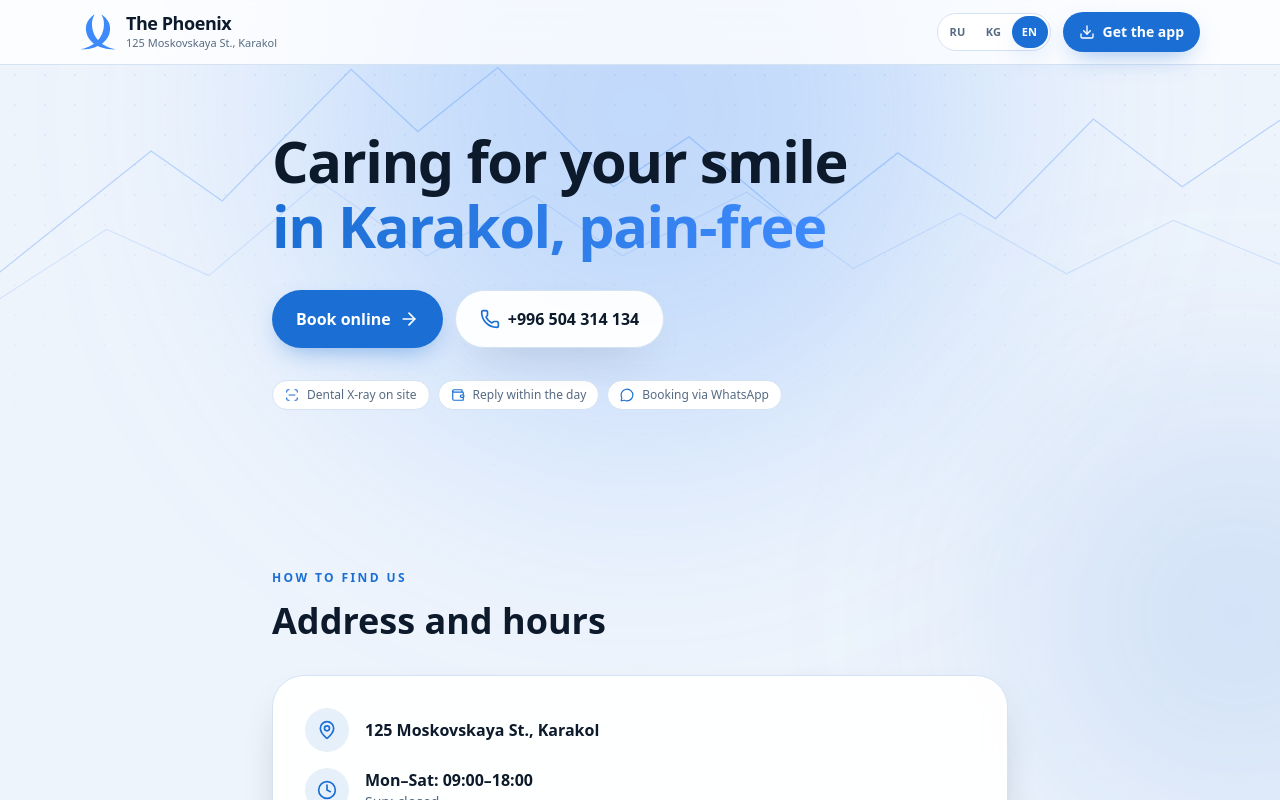
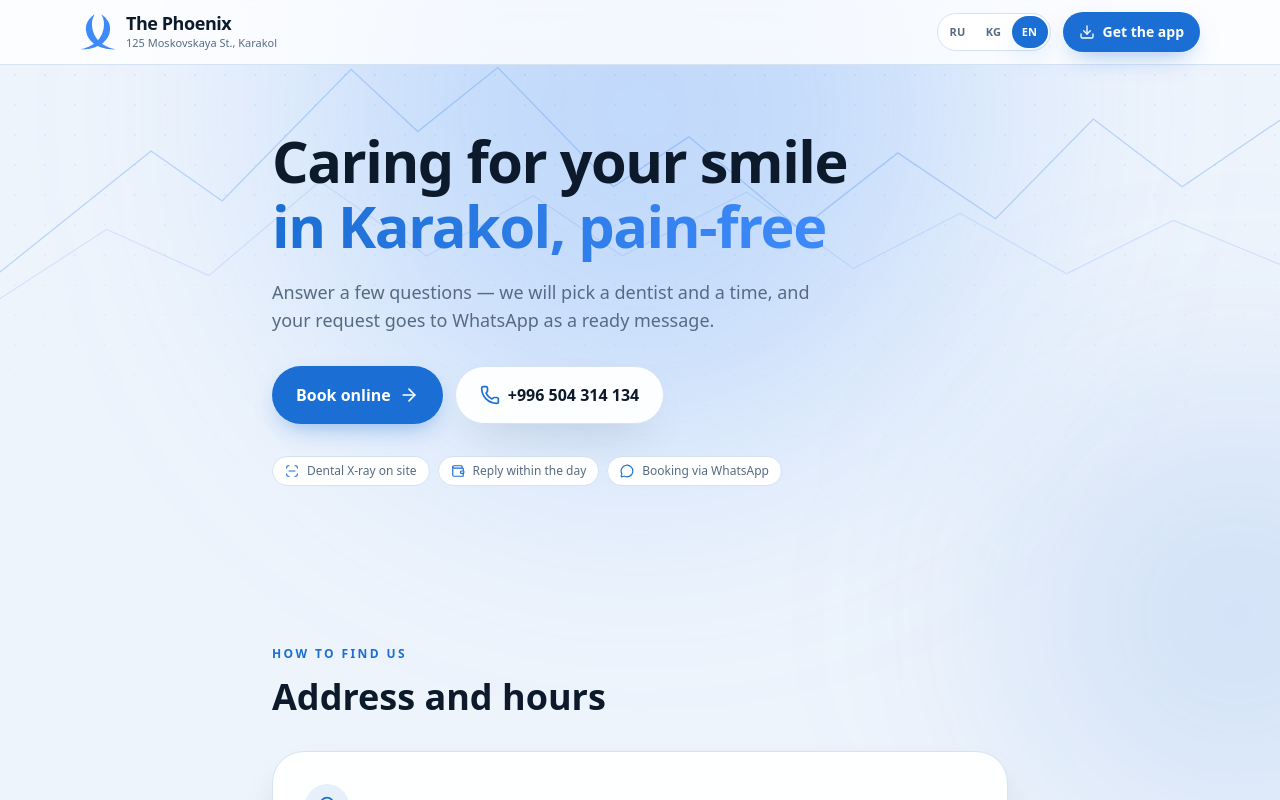
Before and after one commit to noxtornoxtor4-ux/phoenix-dental, a React (Vite) app: page / in a window 1280 px wide. Shown: the top 800 px of the page. Built offline with nearby package versions, Linux system fonts and the light colour scheme; no server answers.

Commit message:
revert(hero): bring the paragraph under the headline back
It says what the form does before the buttons ask for it, so the page
reads better with it. The text returns unchanged in all three languages.

Co-Authored-By: Claude Opus 5 <noreply@anthropic.com>

```diff
--- a/src/components/hero/Hero.tsx
+++ b/src/components/hero/Hero.tsx
@@ -16,6 +16,8 @@ export function Hero() {
             {t.hero.titleAccent}
           </span>
         </h1>
+
+        <p className="mt-5 max-w-xl text-base text-pretty text-muted sm:text-lg">{t.hero.subtitle}</p>
 
         <div className="mt-8 flex flex-col gap-3 sm:flex-row">
           <a
--- a/src/i18n/translations.ts
+++ b/src/i18n/translations.ts
@@ -22,6 +22,7 @@ export interface Dictionary {
   hero: {
     titleStart: string
     titleAccent: string
+    subtitle: string
     book: string
     features: string[]
   }
@@ -116,6 +117,8 @@ const ru: Dictionary = {
   hero: {
     titleStart: 'Забота о вашей улыбке',
     titleAccent: 'в Караколе без боли',
+    subtitle:
+      'Ответьте на несколько вопросов — подберём врача и удобное время, а заявка уйдёт в WhatsApp готовым сообщением.',
     book: 'Записаться онлайн',
     features: ['Дентальный рентген на месте', 'Ответ в течение дня', 'Запись через WhatsApp'],
   },
@@ -285,6 +288,8 @@ const ky: Dictionary = {
   hero: {
     titleStart: 'Жылмаюуңузга кам көрүү',
     titleAccent: 'Караколдо, оорутпай',
+    subtitle:
+      'Бир нече суроого жооп бериңиз — дарыгерди жана ыңгайлуу убакытты тандайбыз, өтүнмө WhatsAppка даяр билдирүү болуп жөнөйт.',
     book: 'Онлайн жазылуу',
     features: ['Клиникада дентал рентген', 'Күн ичинде жооп', 'WhatsApp аркылуу жазылуу'],
   },
@@ -454,6 +459,8 @@ const en: Dictionary = {
   hero: {
     titleStart: 'Caring for your smile',
     titleAccent: 'in Karakol, pain-free',
+    subtitle:
+      'Answer a few questions — we will pick a dentist and a time, and your request goes to WhatsApp as a ready message.',
     book: 'Book online',
     features: ['Dental X-ray on site', 'Reply within the day', 'Booking via WhatsApp'],
   },
```
